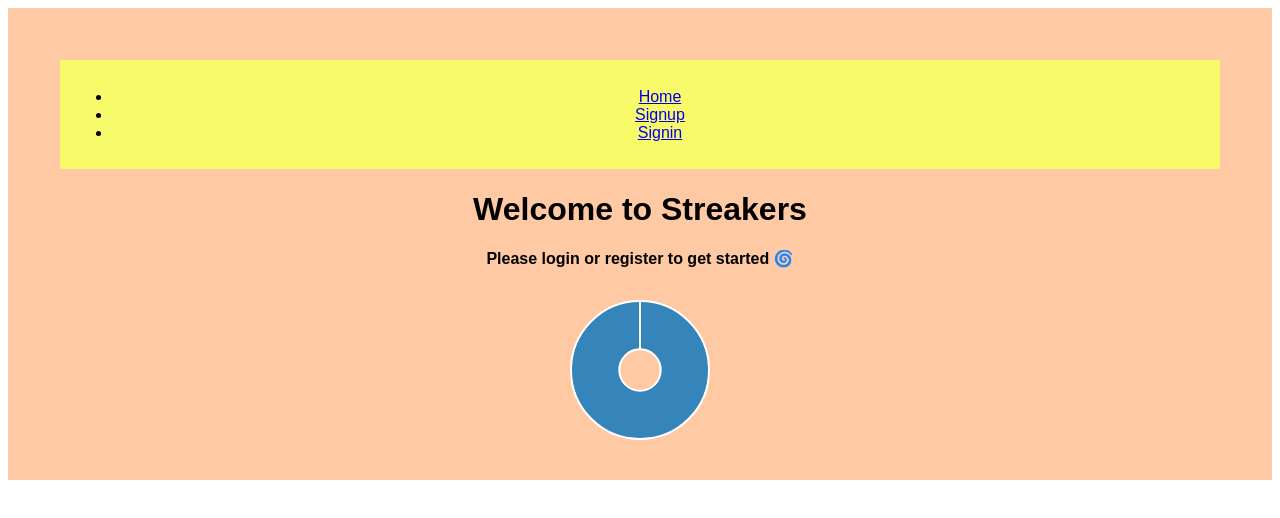
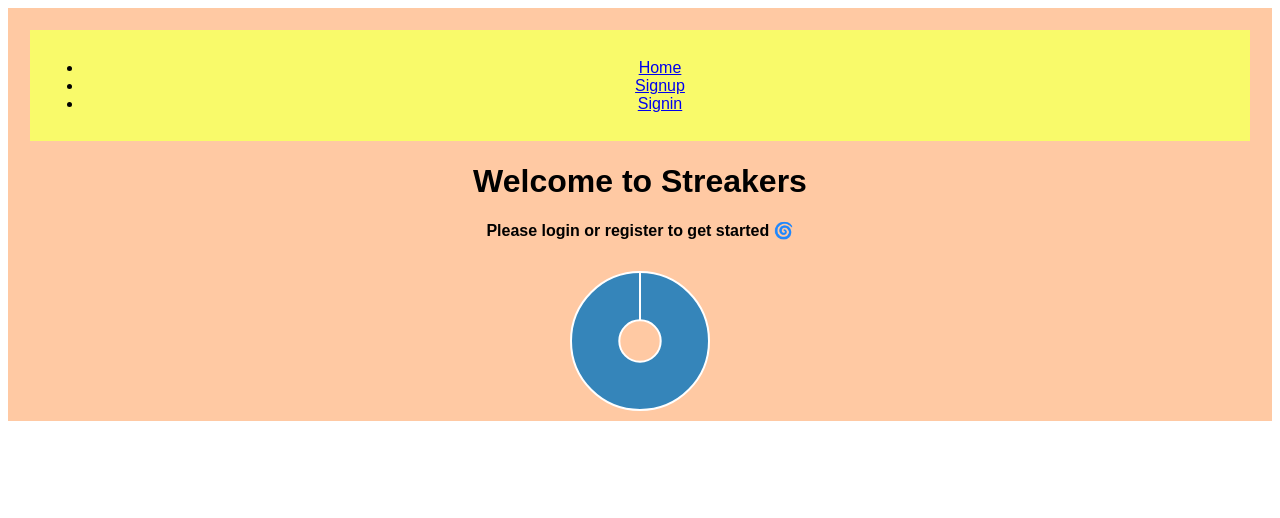
Before and after one commit to danigunawan/streakers-client, a React (Create React App) app: page / in a window 1280 px wide. Shown: the top 518 px of the page. Built offline with nearby package versions, Linux system fonts and the light colour scheme.

Commit message:
proper flex box for activities container

```diff
--- a/src/App.css
+++ b/src/App.css
@@ -1,6 +1,6 @@
 .App {
   text-align: center;
-  padding: 40px;
+  padding: 10px;
   height: 100%;
   color: black;
   background-color: #ffc9a3;
@@ -30,16 +30,21 @@
 }
 
 .activity-card {
+  display: flex;
+  flex-wrap: wrap;
+  justify-content: center;
+  /*flex-direction: column;*/
   /*flex: 1 10%;*/
   flex-basis: 50%;
   /*float: inherit;*/
 }
 
 .activity-tile {
-  margin: 3%;
+  margin: 1%;
   padding: 1%;
   background: #C0EAF0;
   font-size: 14px;
+  width: 300px;
 }
 
 .edit-title-input {
```
